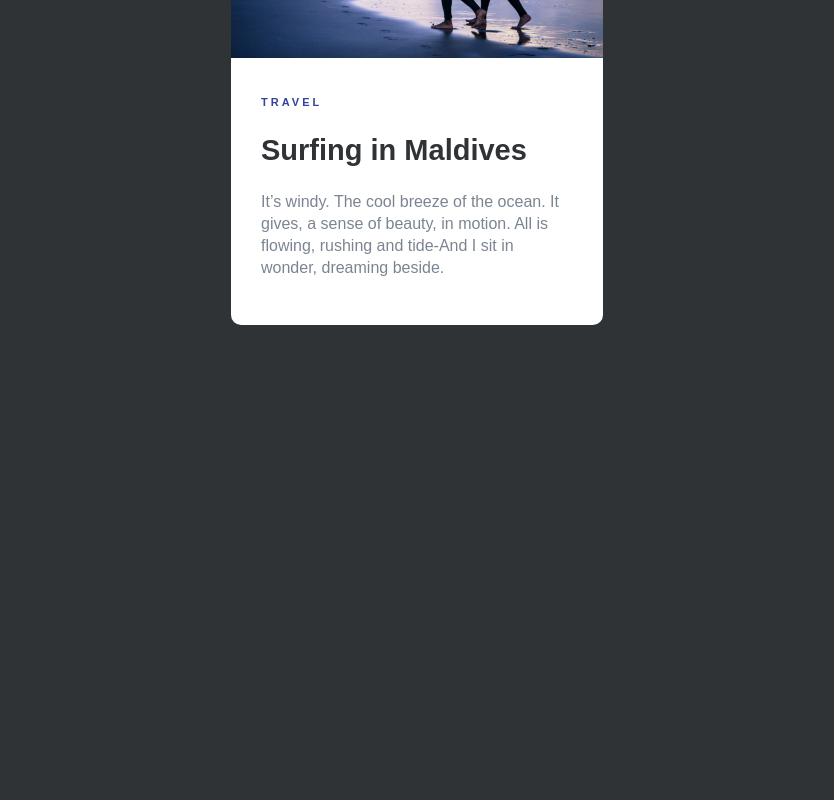
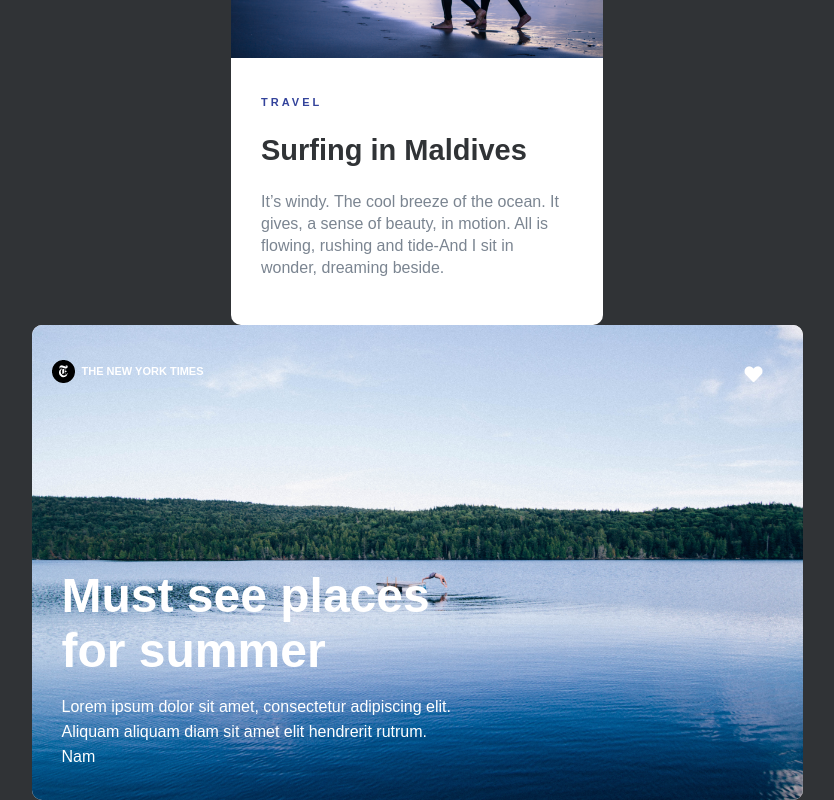
Before and after one commit to rts-cmk-wu04/react-komponenter-Lupe499, a React (Create React App) app: page / in a window 1280 px wide. Shown: the part 1280-2080 px from the top of the page, without its empty margins (223-1057 px from the left). Before the commit the page ends 1605 px from the top, so only its background shows below. Built offline with nearby package versions, Linux system fonts and the light colour scheme.

Commit message:
summer done

```diff
--- a/public/index.html
+++ b/public/index.html
@@ -4,6 +4,7 @@
     <meta charset="utf-8" />
     <link rel="icon" href="%PUBLIC_URL%/favicon.ico" />
     <meta name="viewport" content="width=device-width, initial-scale=1" />
+    <link href="https://use.fontawesome.com/releases/v5.0.6/css/all.css" rel="stylesheet">
     <meta name="theme-color" content="#000000" />
     <meta
       name="description"
--- a/src/App.js
+++ b/src/App.js
@@ -5,6 +5,7 @@ import Collections from './components/Collections';
 import Delivery from './components/Delivery';
 import Outdoor from './components/Outdoor';
 import Surfing from './components/Surfing';
+import Summer from './components/Summer';
 
 function App() {
   var [results, setResult] = useState([])
@@ -29,6 +30,7 @@ function App() {
               <Delivery result={result.deliveries[0]}/>
               <Outdoor result={result.outdoor}/>
               <Surfing result={result.surfing}/>
+              <Summer result={result.must_see_places}/>
           </>
           )
 				})}
--- /dev/null
+++ b/src/components/Summer.css
@@ -0,0 +1,54 @@
+.summerCard{
+    max-width: 771px;
+    margin: 0 auto;
+    background-color: white;
+    border-radius: 10px;
+    font-family: Arial, Helvetica, sans-serif;
+    display: grid;
+    grid-template-columns: 55% 45%;
+}
+.summerImage{
+    grid-area: 1/1/2/2;
+}
+.summerTextDiv{
+    grid-area: 1/1/2/2;
+    color: white;
+    align-self: flex-end;
+    margin: 0 0 15px 30px;
+}
+.summerTitle{
+    margin: 0;
+    font-size: 48px;
+    font-weight: bold;
+}
+.summerText{
+    font-size: 16px;
+    line-height: 25px;
+}
+.logoDiv{
+    display: grid;
+    grid-template-rows: 1fr;
+    grid-template-columns: 1fr;
+    grid-area: 1/1/2/4;
+}
+.logoDiv p, i{
+    display: inline;
+    color: white;
+    text-transform: uppercase;
+    font-weight: bold;
+}
+.logoDiv i{
+    justify-self: flex-end;
+    margin: 40px 40px 0 0;
+    font-size: 18px;
+}
+.logoDiv p{
+    margin: 40px 0 0 50px;
+    font-size: 11px;
+}
+.logoDiv img{
+    margin: 35px 0 0 20px;
+}
+.logoDiv p, i, img{
+    grid-area: 1/1/2/2;
+}
--- /dev/null
+++ b/src/components/Summer.js
@@ -0,0 +1,22 @@
+// summer.js
+import "./Summer.css"
+function Summer({ result }) {
+    console.log(result)
+
+    return (
+        <article className="summerCard">
+            <img src={result.background} className="summerImage" alt=""/>
+            <div className="logoDiv">
+                <img src={result.logo} alt=""/>
+                <p>{result.logo_text}</p>
+                <i className="fas fa-heart"></i>
+            </div>
+            <div className="summerTextDiv">
+                <h1 className="summerTitle">{result.title}</h1>
+                <p className="summerText">{result.text}</p>
+            </div>
+        </article>
+    )
+}
+
+export default Summer;
```
Also changed, not shown: 1 other file (tests, documents, lock files or other folders).
